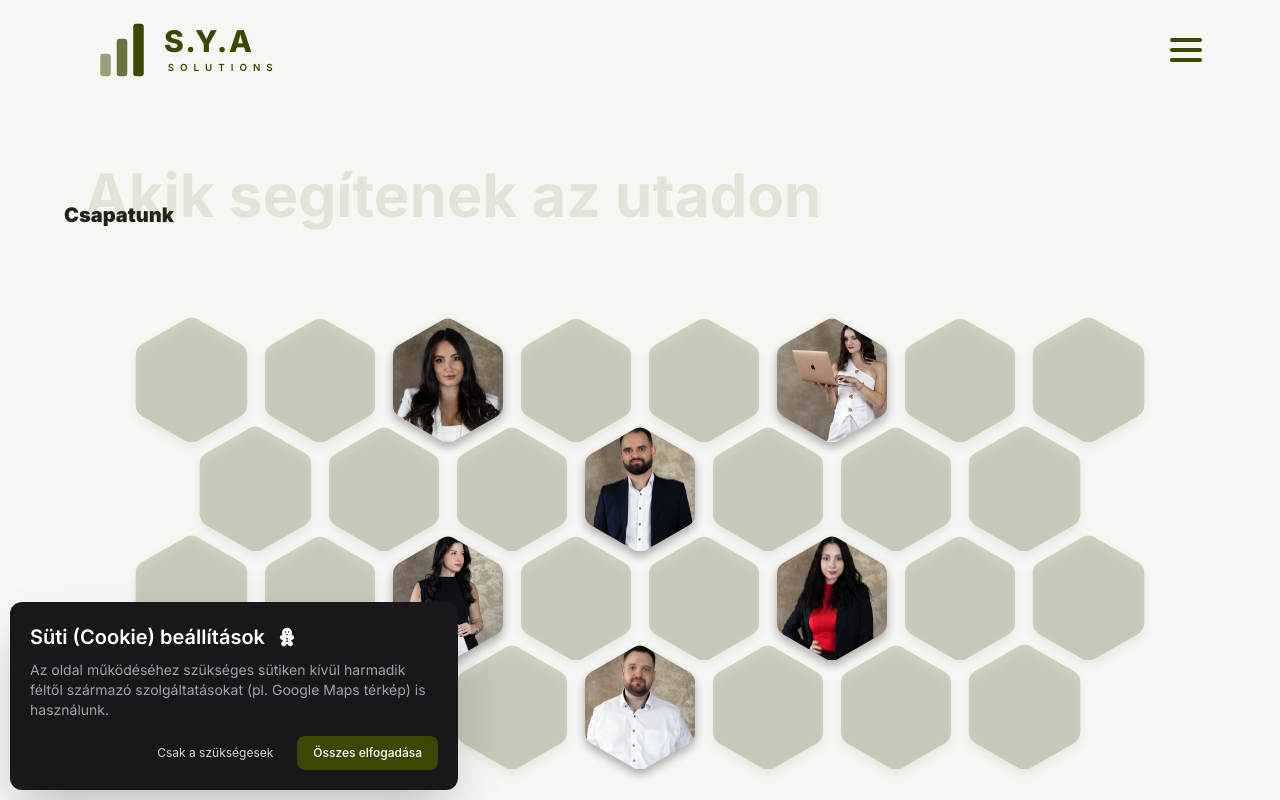
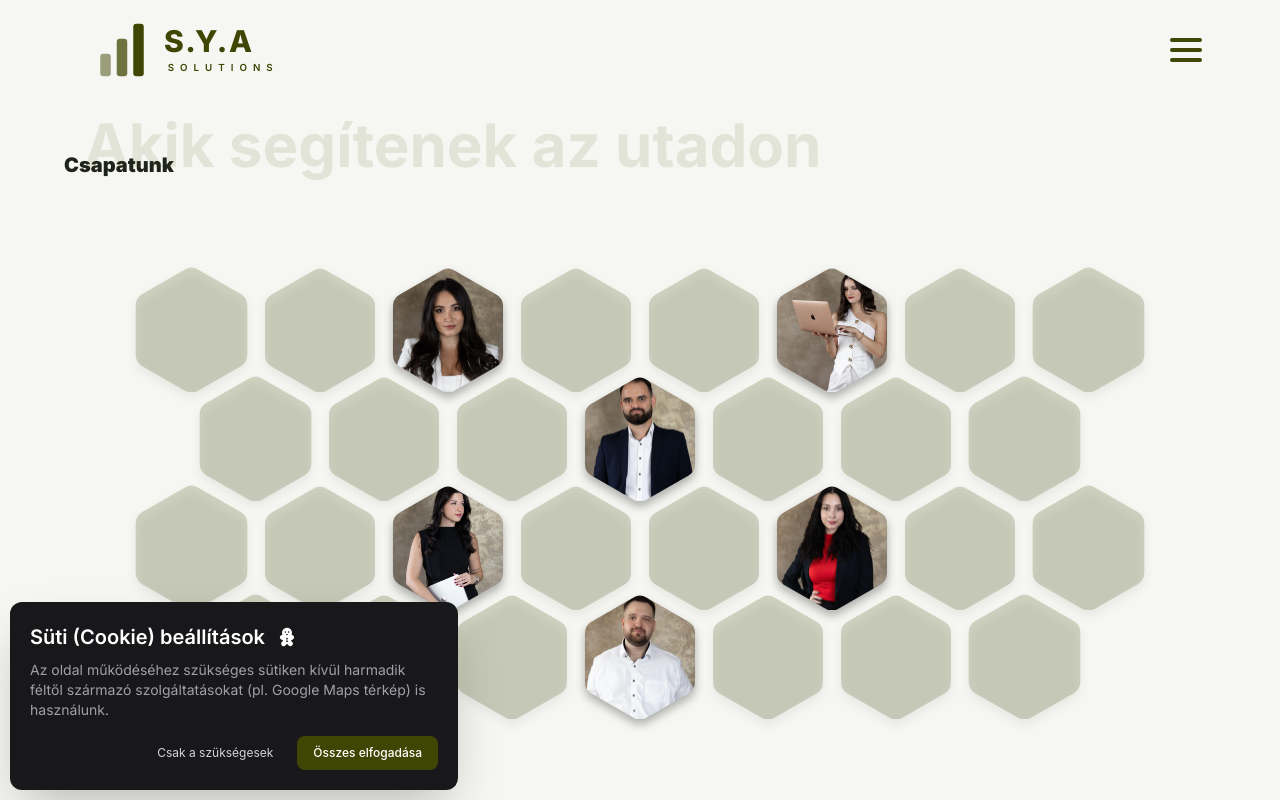
Before and after one commit to Quruzslo/sya-solutions, a Next.js app: page /rolunk in a window 1280 px wide. Shown: the top 800 px of the page. Built offline with nearby package versions, Linux system fonts and the light colour scheme; a web font is replaced by a local one.

Commit message:
page mt állítva kicsit

```diff
--- a/app/rolunk/page.jsx
+++ b/app/rolunk/page.jsx
@@ -11,7 +11,7 @@ import { carrierData } from "./carrierData";
 export default function CarrierPage() {
   return (
     <section className="w-full">
-      <div className="w-[90%] max-w-[2560px] flex flex-col mx-auto mt-[150px]">
+      <div className="w-[90%] max-w-[2560px] flex flex-col mx-auto mt-[100px]">
         <Rolunk></Rolunk>
         <div className="flex flex-col gap-[15px] items-center bg-zold/50 text-feher rounded-xl px-[10px] py-[25px]">
           <h1
```
